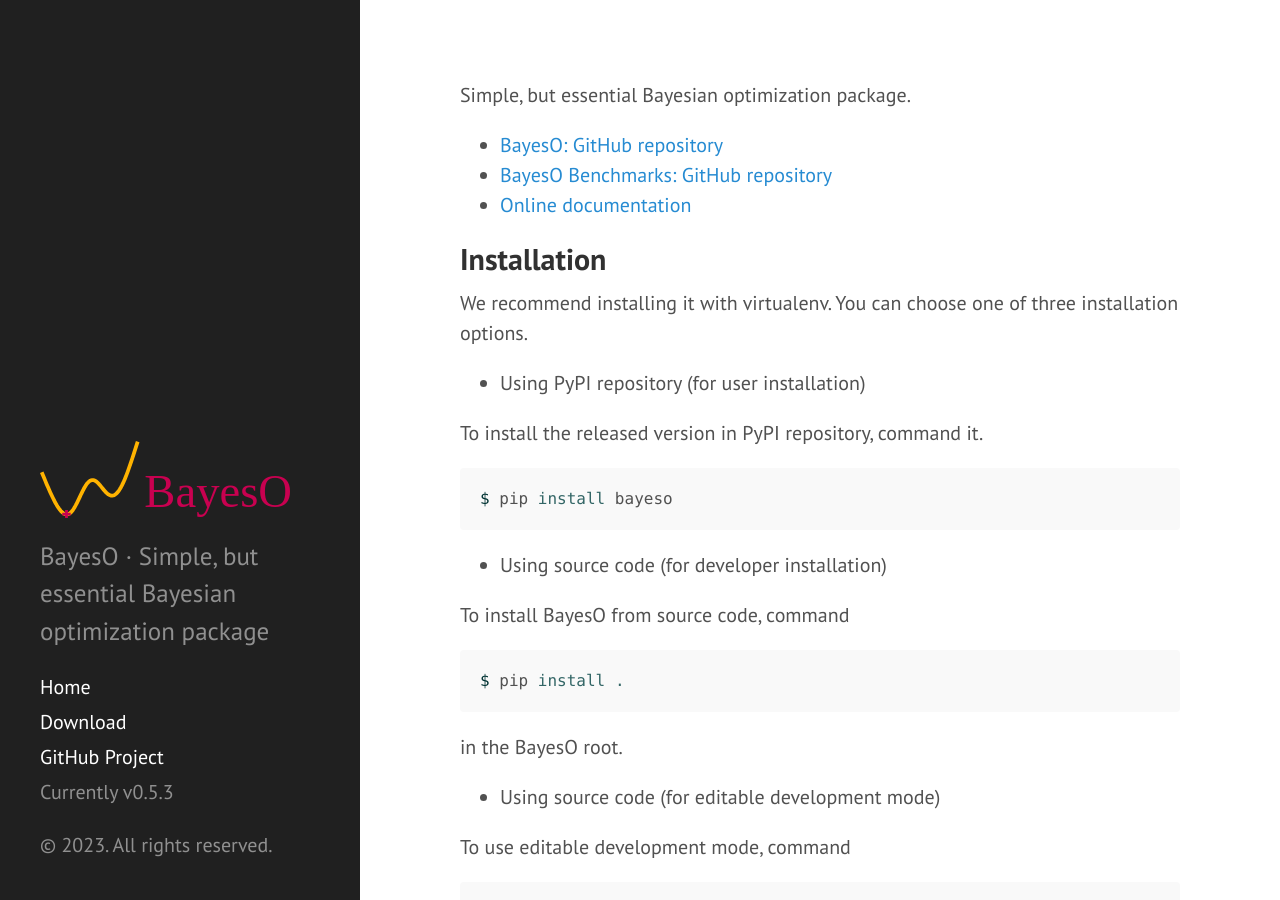
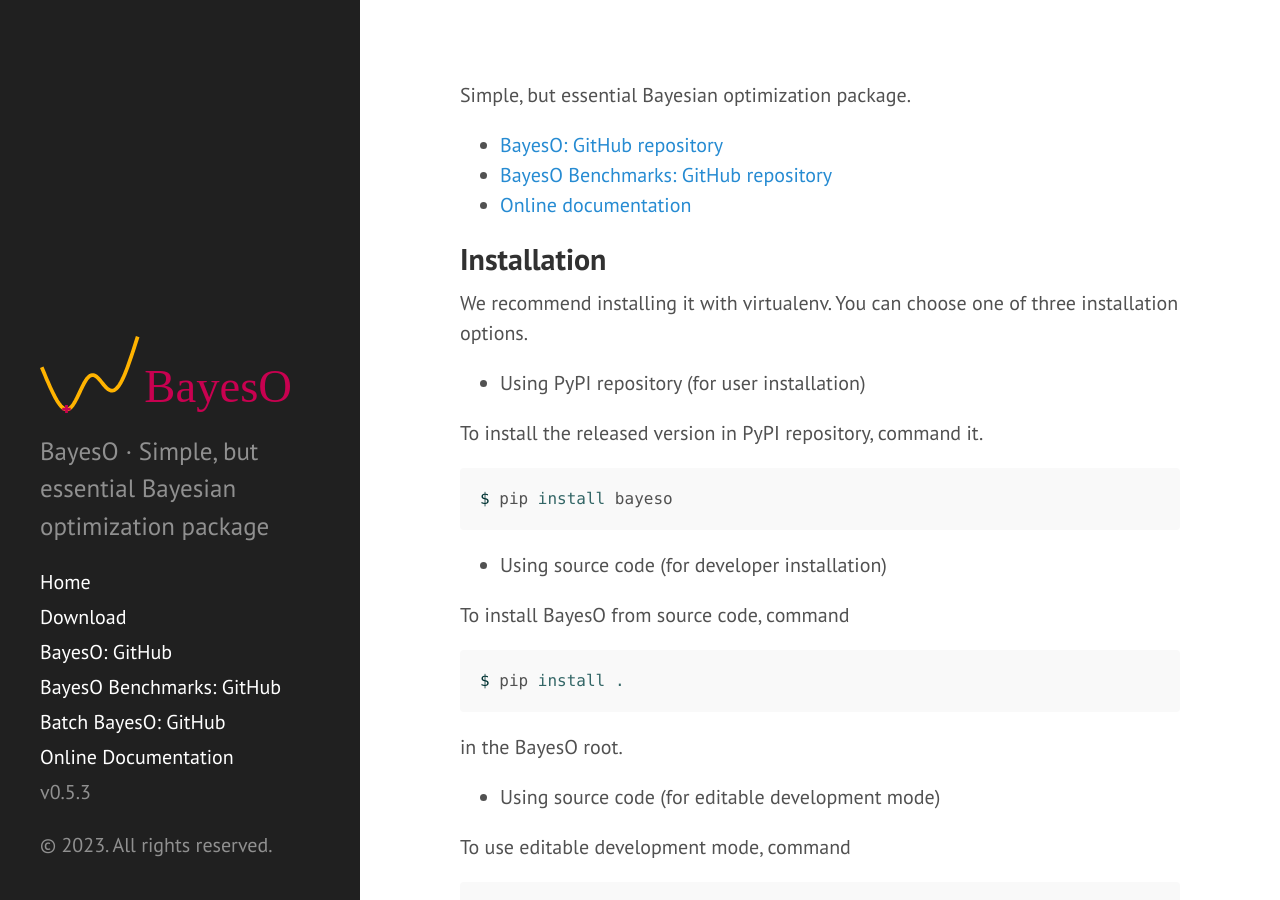
Before and after one commit to jungtaekkim/bayeso, a Jekyll site: the page built from index.md, in a window 1280 px wide and 900 px high. Built offline with Jekyll 4.4.1, drawn with Linux system fonts in a browser that asks for light colours; Markdown is read by kramdown in place of the engine named in the settings.

Commit message:
Update gh-pages

```diff
--- a/_config.yml
+++ b/_config.yml
@@ -10,6 +10,7 @@
 description:      'Simple, but essential Bayesian optimization package'
 url:              https://bayeso.org
 baseurl:          /
+documentation:    https://bayeso.readthedocs.io/en/main/
 
 author:
   name:           'Jungtaek Kim'
@@ -20,4 +21,6 @@
 version:          0.5.3
 
 github:
-  repo:           https://github.com/jungtaekkim/bayeso
+  repo-bayeso:    https://github.com/jungtaekkim/bayeso
+  repo-bench:     https://github.com/jungtaekkim/bayeso-benchmarks
+  repo-batch:     https://github.com/jungtaekkim/batch-bayeso
--- a/_includes/sidebar.html
+++ b/_includes/sidebar.html
@@ -8,11 +8,13 @@
     </div>
 
     <nav class="sidebar-nav">
-      <a class="sidebar-nav-item{% if page.url == site.url %} active{% endif %}" href="{{ site.url }}">Home</a>
-
-      <a class="sidebar-nav-item" href="{{ site.github.repo }}/archive/v{{ site.version }}.zip">Download</a>
-      <a class="sidebar-nav-item" href="{{ site.github.repo }}">GitHub Project</a>
-      <span class="sidebar-nav-item">Currently v{{ site.version }}</span>
+      <a class="sidebar-nav-item" href="{{ site.url }}">Home</a>
+      <a class="sidebar-nav-item" href="{{ site.github.repo-bayeso }}/archive/v{{ site.version }}.zip">Download</a>
+      <a class="sidebar-nav-item" href="{{ site.github.repo-bayeso }}">BayesO: GitHub</a>
+      <a class="sidebar-nav-item" href="{{ site.github.repo-bench }}">BayesO Benchmarks: GitHub</a>
+      <a class="sidebar-nav-item" href="{{ site.github.repo-batch }}">Batch BayesO: GitHub</a>
+      <a class="sidebar-nav-item" href="https://bayeso.readthedocs.io/en/main/">Online Documentation</a>
+      <span class="sidebar-nav-item">v{{ site.version }}</span>
     </nav>
 
     <p>&copy; {{ site.time | date: '%Y' }}. All rights reserved.</p>
```
